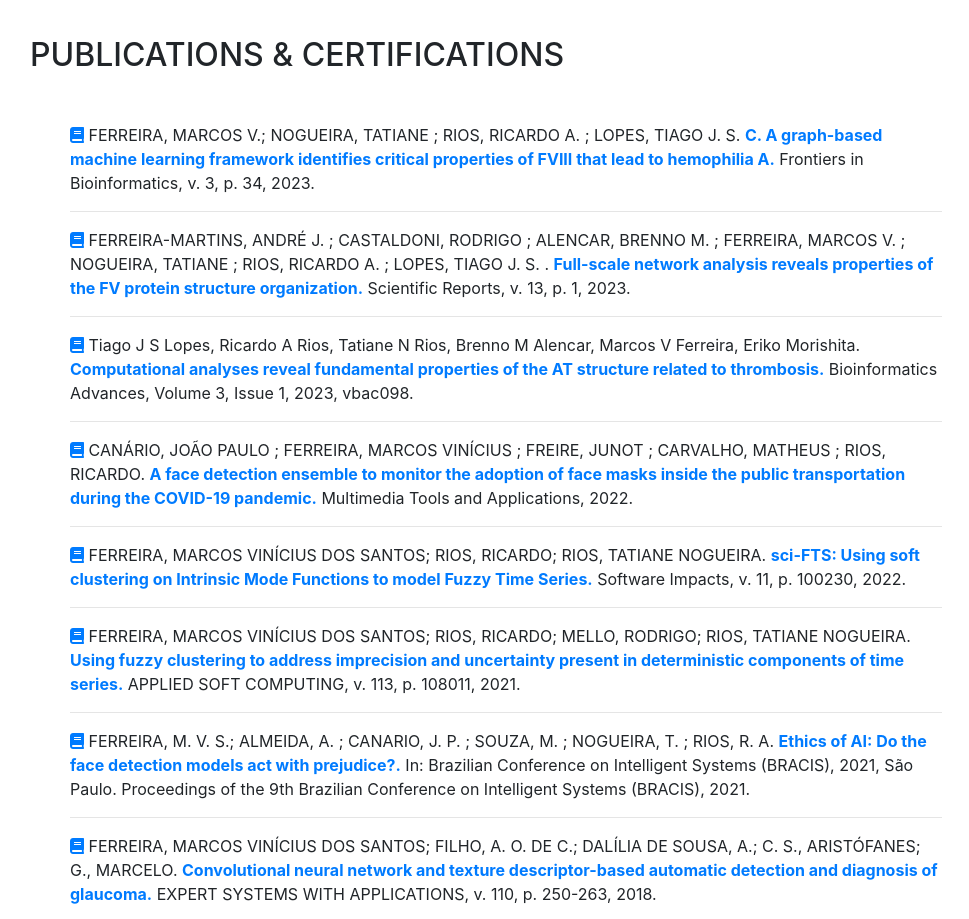
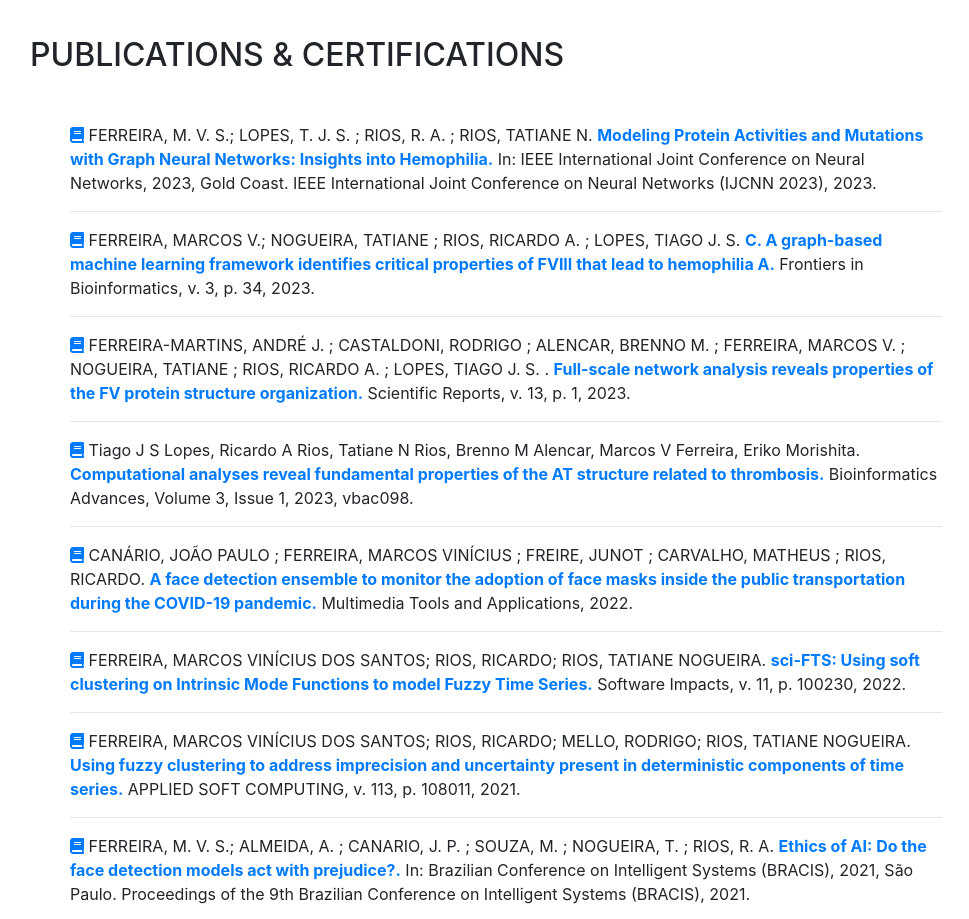
Before and after one commit to Marcos001/Marcos001.github.io, a website with bundled scripts: page index.html in a window 1280 px wide. Shown: the part 4400-5319 px from the top of the page, without its empty margins (290-1259 px from the left). Built offline with nearby package versions, Linux system fonts and the light colour scheme; a web font is replaced by a local one.

Commit message:
update paper

```diff
--- a/index.html
+++ b/index.html
@@ -367,6 +367,16 @@
 
             <!-- 2023 -->
 
+
+
+          <li>
+            <a href="https://doi.org/10.1109/IJCNN54540.2023.10192027" target="_blank"><i class="fas fa-book"></i></a>
+            FERREIRA, M. V. S.; LOPES, T. J. S. ; RIOS, R. A. ; RIOS, TATIANE N.
+            <b class='text-primary'> Modeling Protein Activities and Mutations with Graph Neural Networks: Insights into Hemophilia.</b>
+            In: IEEE International Joint Conference on Neural Networks, 2023, Gold Coast. IEEE International Joint Conference on Neural Networks (IJCNN 2023), 2023.
+          </li>
+          <hr/>
+
             <li>
               <a href="https://doi.org/10.3389/fbinf.2023.1152039" target="_blank"><i class="fas fa-book"></i></a>
               FERREIRA, MARCOS V.; NOGUEIRA, TATIANE ; RIOS, RICARDO A. ; LOPES, TIAGO J. S.
```
